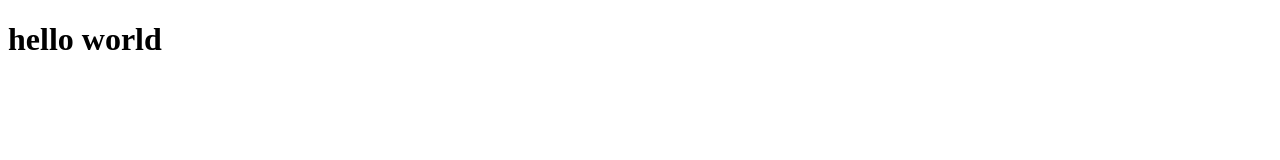
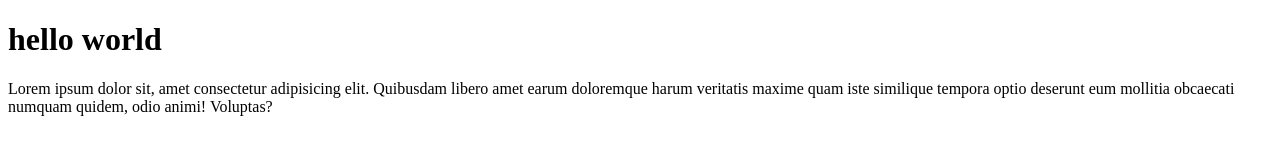
Before and after one commit to fizu10/blue, a plain HTML site: page index.html in a window 1280 px wide. Drawn offline with Linux system fonts and the light colour scheme.

Commit message:
tambah lorem

```diff
--- a/index.html
+++ b/index.html
@@ -7,5 +7,6 @@
 </head>
 <body>
     <h1>hello world</h1>
+    <p>Lorem ipsum dolor sit, amet consectetur adipisicing elit. Quibusdam libero amet earum doloremque harum veritatis maxime quam iste similique tempora optio deserunt eum mollitia obcaecati numquam quidem, odio animi! Voluptas?</p>
 </body>
 </html>
```
